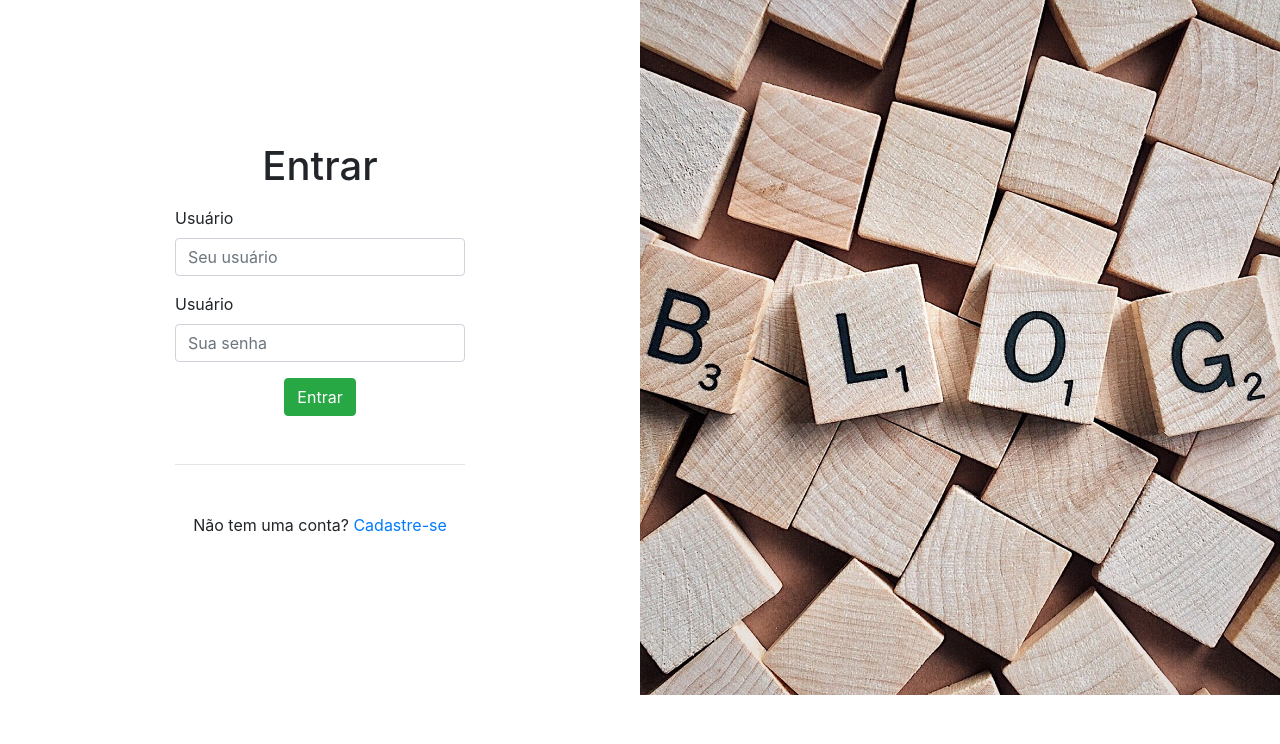
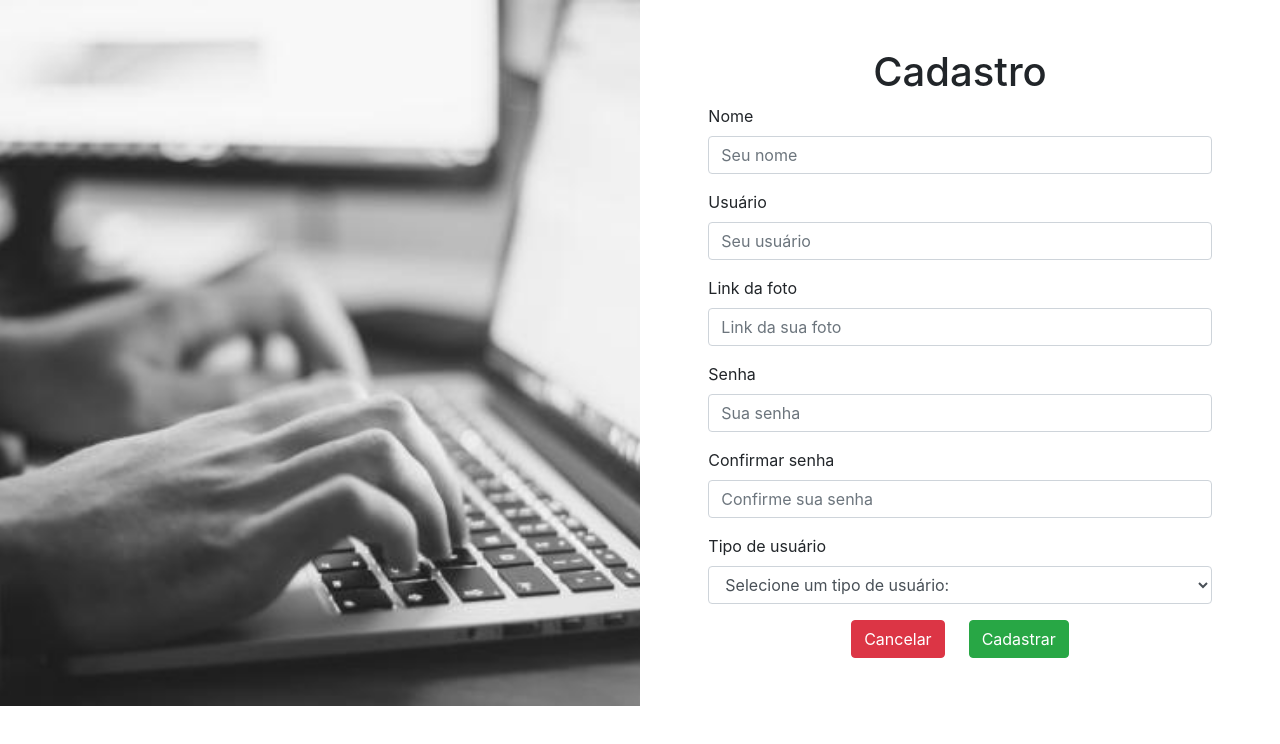
Before and after one commit to josiasveras/generation-blog-pessoal-angular, an Angular app: page / in a window 1280 px wide. Shown: the top 744 px of the page. Built offline with nearby package versions, Linux system fonts and the light colour scheme.

Commit message:
Criando component cadastrar

```diff
--- a/src/app/app.component.html
+++ b/src/app/app.component.html
@@ -1 +1 @@
-<app-entrar></app-entrar>
+<app-cadastrar></app-cadastrar>
--- a/src/app/app.module.ts
+++ b/src/app/app.module.ts
@@ -6,13 +6,15 @@
 import { MenuComponent } from './menu/menu.component';
 import { RodapeComponent } from './rodape/rodape.component';
 import { EntrarComponent } from './entrar/entrar.component';
+import { CadastrarComponent } from './cadastrar/cadastrar.component';
 
 @NgModule({
   declarations: [
     AppComponent,
     MenuComponent,
     RodapeComponent,
-    EntrarComponent
+    EntrarComponent,
+    CadastrarComponent
   ],
   imports: [
     BrowserModule,
--- /dev/null
+++ b/src/app/cadastrar/cadastrar.component.css
@@ -0,0 +1,7 @@
+#img-bg {
+    background-image: url(../../assets/imagens/blog-cadastrar.jpg);
+    min-height: 695px;
+    background-position: center;
+    background-repeat: no-repeat;
+    background-size: cover;
+}
--- /dev/null
+++ b/src/app/cadastrar/cadastrar.component.html
@@ -0,0 +1,54 @@
+<div class="container-fluid">
+  <div class="row">
+    <div class="col-md-6" id="img-bg">
+
+    </div>
+    <div class="col-md-6 mt-5 mb-5">
+      <div class="row d-flex justify-content-center">
+        <div class="col-md-10">
+          <h1 class="text-center">Cadastro</h1>
+
+          <div class="form-group">
+            <label for="nome">Nome</label>
+            <input class="form-control" type="text" name="nome" id="nome" placeholder="Seu nome">
+          </div>
+
+          <div class="form-group">
+            <label for="usuario">Usuário</label>
+            <input class="form-control" type="text" name="usuario" id="usuario" placeholder="Seu usuário">
+          </div>
+
+          <div class="form-group">
+            <label for="foto">Link da foto</label>
+            <input class="form-control" type="text" name="foto" id="foto" placeholder="Link da sua foto">
+          </div>
+
+          <div class="form-group">
+            <label for="senha">Senha</label>
+            <input class="form-control" type="password" name="senha" id="senha" placeholder="Sua senha">
+          </div>
+
+          <div class="form-group">
+            <label for="confSenha">Confirmar senha</label>
+            <input class="form-control" type="password" name="confSenha" id="confSenha"
+              placeholder="Confirme sua senha">
+          </div>
+
+          <div class="form-group">
+            <label for="tipo">Tipo de usuário</label>
+            <select class="form-control" name="tipo" id="tipo">
+              <option>Selecione um tipo de usuário: </option>
+              <option value="padrao">Padrão</option>
+              <option value="adm">Administrador</option>
+            </select>
+          </div>
+
+          <div class="d-flex justify-content-center">
+            <button type="submit" class="btn btn-danger mr-4">Cancelar</button>
+            <button type="submit" class="btn btn-success">Cadastrar</button>
+          </div>
+        </div>
+      </div>
+    </div>
+  </div>
+</div>
--- /dev/null
+++ b/src/app/cadastrar/cadastrar.component.ts
@@ -0,0 +1,15 @@
+import { Component, OnInit } from '@angular/core';
+
+@Component({
+  selector: 'app-cadastrar',
+  templateUrl: './cadastrar.component.html',
+  styleUrls: ['./cadastrar.component.css']
+})
+export class CadastrarComponent implements OnInit {
+
+  constructor() { }
+
+  ngOnInit(): void {
+  }
+
+}
--- a/src/app/entrar/entrar.component.html
+++ b/src/app/entrar/entrar.component.html
@@ -11,7 +11,7 @@
                     </div>
 
                     <div class="form-group">
-                        <label for="senha">Usuário</label>
+                        <label for="senha">Senha</label>
                         <input class="form-control" type="password" name="senha" id="senha" placeholder="Sua senha">
                     </div>
 
```
Also changed, not shown: src/assets/imagens/blog-cadastrar.jpg (added).
